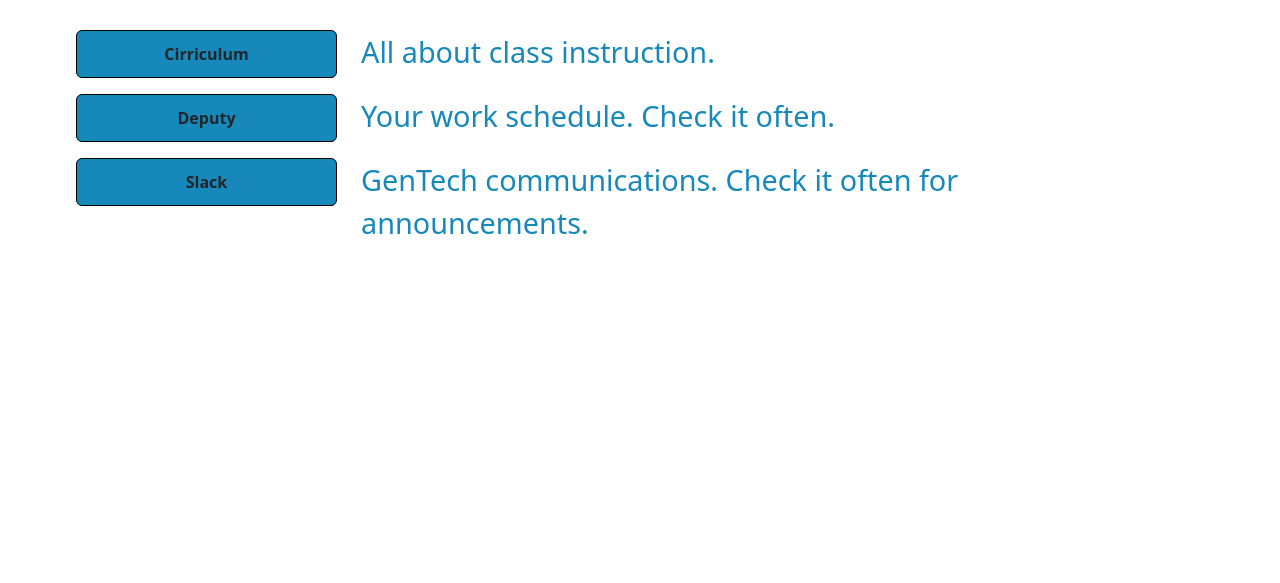
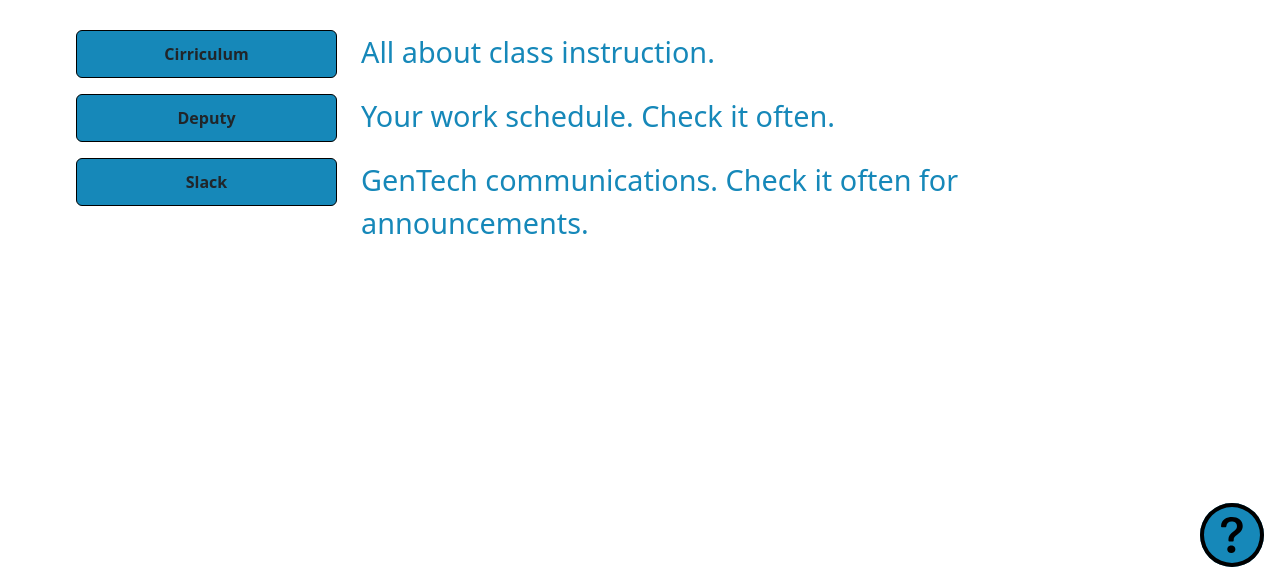
Before and after one commit to EthanKempt/gentest, a website: page index.html in a window 1280 px wide. Shown: the part 217-800 px from the top of the page. Drawn offline with nearby package versions, Linux system fonts and the light colour scheme.

Commit message:
question mark

```diff
--- a/index.html
+++ b/index.html
@@ -92,6 +92,15 @@
         </div>
       </div>
     </div>
+    <svg xmlns="http://www.w3.org/2000/svg" fill="currentColor" class="bi bi-circle-fill helpCircle" viewBox="0 0 16 16">
+      <circle cx="8" cy="8" r="8"/>
+    </svg>
+    <svg xmlns="http://www.w3.org/2000/svg" fill="currentColor" class="bi bi-circle helpCircle" viewBox="0 0 16 16">
+      <path d="M8 15A7 7 0 1 1 8 1a7 7 0 0 1 0 14m0 1A8 8 0 1 0 8 0a8 8 0 0 0 0 16"/>
+    </svg>
+    <svg xmlns="http://www.w3.org/2000/svg" fill="currentColor" class="bi bi-question helpCircle" viewBox="0 0 16 16">
+      <path d="M5.255 5.786a.237.237 0 0 0 .241.247h.825c.138 0 .248-.113.266-.25.09-.656.54-1.134 1.342-1.134.686 0 1.314.343 1.314 1.168 0 .635-.374.927-.965 1.371-.673.489-1.206 1.06-1.168 1.987l.003.217a.25.25 0 0 0 .25.246h.811a.25.25 0 0 0 .25-.25v-.105c0-.718.273-.927 1.01-1.486.609-.463 1.244-.977 1.244-2.056 0-1.511-1.276-2.241-2.673-2.241-1.267 0-2.655.59-2.75 2.286m1.557 5.763c0 .533.425.927 1.01.927.609 0 1.028-.394 1.028-.927 0-.552-.42-.94-1.029-.94-.584 0-1.009.388-1.009.94"/>
+    </svg>
   </body>
 </html>
 
@@ -147,4 +156,15 @@
     text-align: left;
     font-weight: 500;
   }
+  .helpCircle {
+    height: 4rem;
+    width: 4rem;
+    color: black;
+    position: absolute;
+    right: 1rem;
+    bottom: 1rem;
+  }
+  .bi-circle-fill {
+    color: rgba(22, 136, 185, 1);
+  }
 </style>
```
